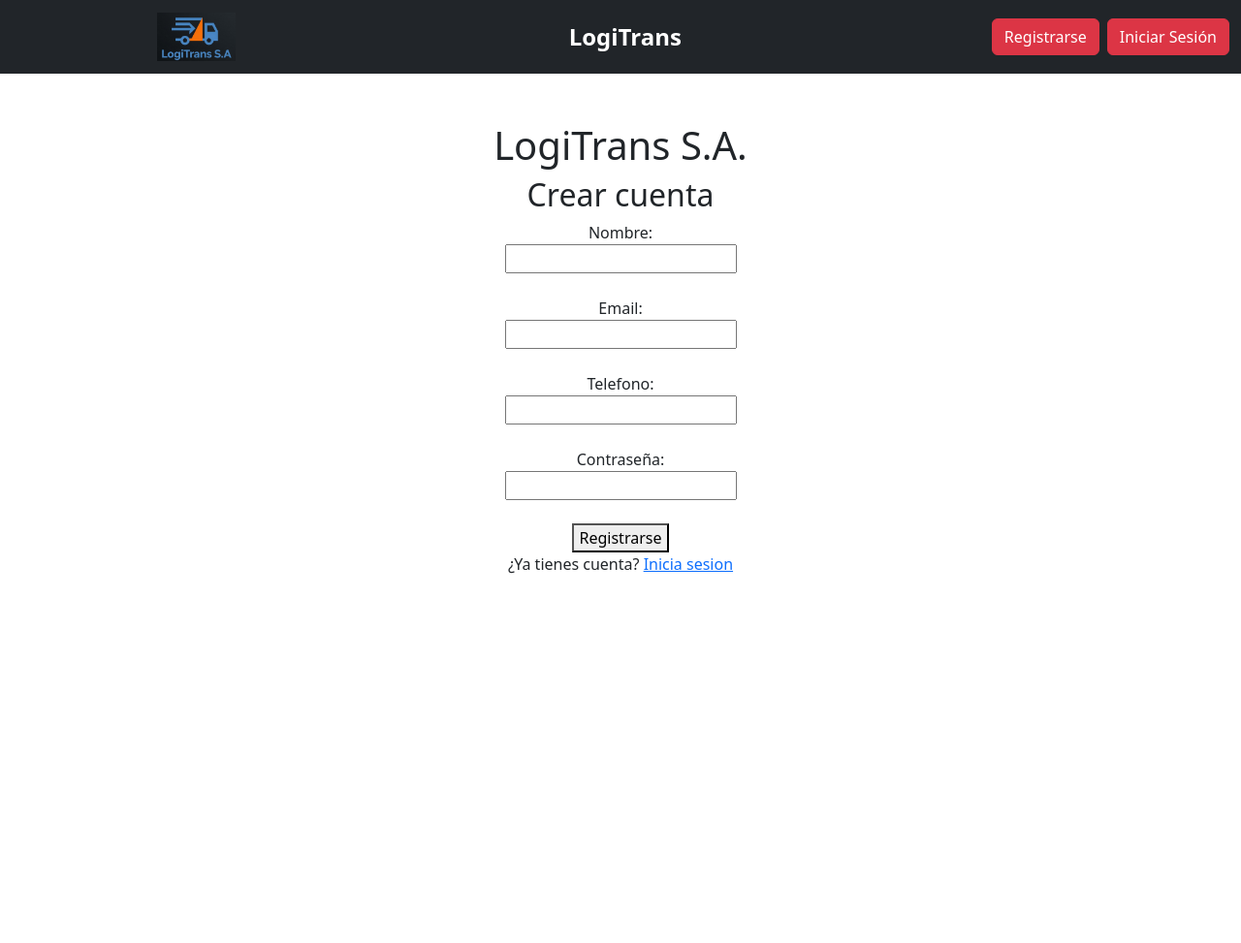
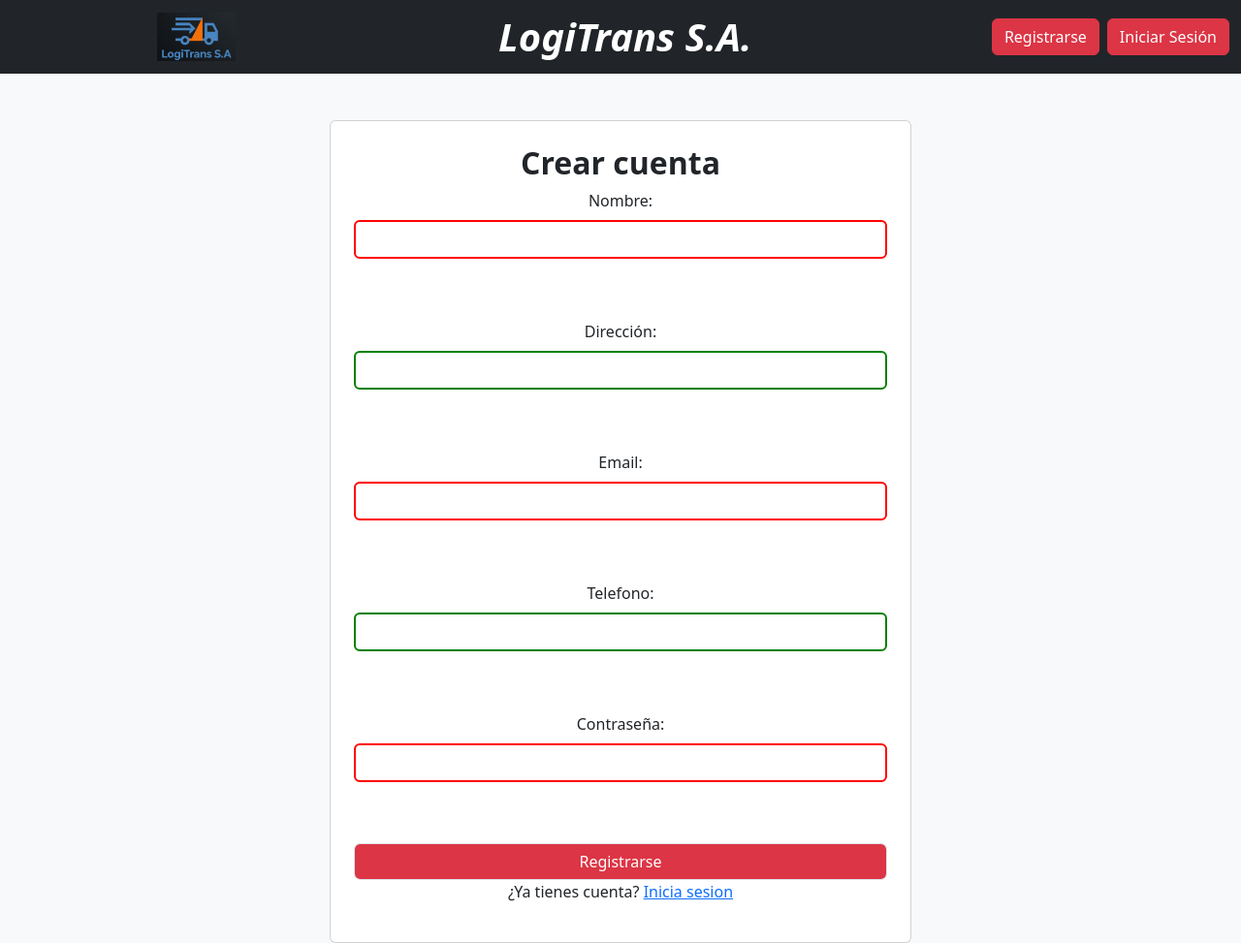
Before and after one commit to dfmanosalvan22/David_Felipe_Manosalva_Ni-o, a PHP site: page /registro.php in a window 1280 px wide. Shown: the whole page at 97% size. Before the commit the page ends 592 px from the top, so only its background shows below. Run offline with PHP 8.4, Linux system fonts and the light colour scheme.

Commit message:
update web

```diff
--- /dev/null
+++ b/servidor_web/www/CSS/style.css
@@ -0,0 +1,42 @@
+/* Contenedor del formulario */
+.formulario {
+    text-align: center;
+    margin-top: 60px; /* más espacio arriba */
+}
+
+/* Caja del formulario (tipo card personalizada) */
+.formulario .form-box {
+    max-width: 400px;
+    margin: 0 auto; /* centrar */
+    padding: 25px;
+    border: 1px solid #ddd;
+    border-radius: 10px;
+    background-color: #fff;
+}
+
+/* Inputs con pequeño ajuste */
+.formulario input {
+    margin-bottom: 15px;
+}
+
+/* Mensajes de error */
+.formulario .error {
+    display: none;
+    color: red;
+    font-size: 14px;
+    text-align: left;
+}
+
+/* Mostrar error si el input es inválido */
+.formulario input:invalid + .error {
+    display: block;
+}
+
+/* Bordes de validación */
+.formulario input:invalid {
+    border: 2px solid red;
+}
+
+.formulario input:valid {
+    border: 2px solid green;
+}
--- a/servidor_web/www/header.php
+++ b/servidor_web/www/header.php
@@ -6,6 +6,7 @@
     <title>Header</title>
     <!-- Bootstrap -->
     <link href="https://cdn.jsdelivr.net/npm/bootstrap@5.3.0/dist/css/bootstrap.min.css" rel="stylesheet">
+    <link rel="stylesheet" href="CSS/style.css">
 </head>
 <body>
 
@@ -21,8 +22,8 @@
     </a>
 
     <!-- Logo centrado -->
-    <a href="index.php" class="text-white text-decoration-none fw-bold fs-4 mx-auto">
-      LogiTrans
+    <a href="index.php" class="text-white text-decoration-none fw-bold fst-italic fs-1 mx-auto">
+      LogiTrans S.A.
     </a>
 
     <!-- Botones a la derecha -->
--- a/servidor_web/www/index.php
+++ b/servidor_web/www/index.php
@@ -36,7 +36,7 @@ try {
     <meta charset="UTF-8">
     <title>LogiTrans S.A.</title>
 </head>
-<body>
+<body class="bg-light">
     <h1>LogiTrans S.A.</h1>
     <p>Bienvenido al sistema web de LogiTrans.</p>
 
--- a/servidor_web/www/registro.php
+++ b/servidor_web/www/registro.php
@@ -35,19 +35,14 @@ if ($_SERVER['REQUEST_METHOD'] === 'POST') {
 <head>
     <meta charset="UTF-8">
     <title>Registro - LogiTrans</title>
-<style>
-    .formulario{
-        text-align: center;
-        margin-top: 50px;
-    }
-</style>
+
 </head>
-<body>
+<body class="bg-light">
     <?php include("header.php");?>
 
-    <div class="formulario">
-        <h1>LogiTrans S.A.</h1>
-        <h2>Crear cuenta</h2>
+    <div class="container mt-5 d-flex justify-content-center formulario">
+        <div class="card p-4 bg-white" style="width: 600px;">
+            <h2 class="fw-bold fs-2">Crear cuenta</h2>
 
             <?php if ($error): ?>
                 <p style="color:red"><?php echo $error; ?></p>
@@ -58,22 +53,28 @@ if ($_SERVER['REQUEST_METHOD'] === 'POST') {
                 <a href="login.php">Ir al login</a>
             <?php else: ?>
                 <form method="POST" action="registro.php">
-                <label>Nombre:</label><br>
-                <input type="text" name="nombre" required><br><br>
+                    <label class="form-label">Nombre:</label><br>
+                    <input type="text" name="nombre" required class="form-control"><br><br>
 
-                <label>Email:</label><br>
-                <input type="email" name="email" required><br><br>
+                    <label
+                    class="form-label">Dirección:</label><br>
+                    <input type="text" name="telefono" class="form-control"><br><br>
 
-                <label>Telefono:</label><br>
-                <input type="text" name="telefono"><br><br>
+                    <label class="form-label">Email:</label><br>
+                    <input type="email" name="email" required class="form-control"><br><br>
 
-                <label>Contraseña:</label><br>
-                <input type="password" name="password" required><br><br>
+                    <label class="form-label">Telefono:</label><br>
+                    <input type="text" name="telefono" class="form-control"><br><br>
 
-                <button type="submit">Registrarse</button>
+                    <label class="form-label">Contraseña:</label><br>
+                    <input type="password" name="password" required class="form-control"><br><br>
+
+                    <button type="submit" class="form-control bg-danger text-white">Registrarse</button>
                 </form>
                 <p>¿Ya tienes cuenta? <a href="login.php">Inicia sesion</a></p>
             <?php endif; ?>
         </div>
+    </div>
+
 </body>
 </html>
```
Lines whose indentation alone changed are shown as unchanged.
